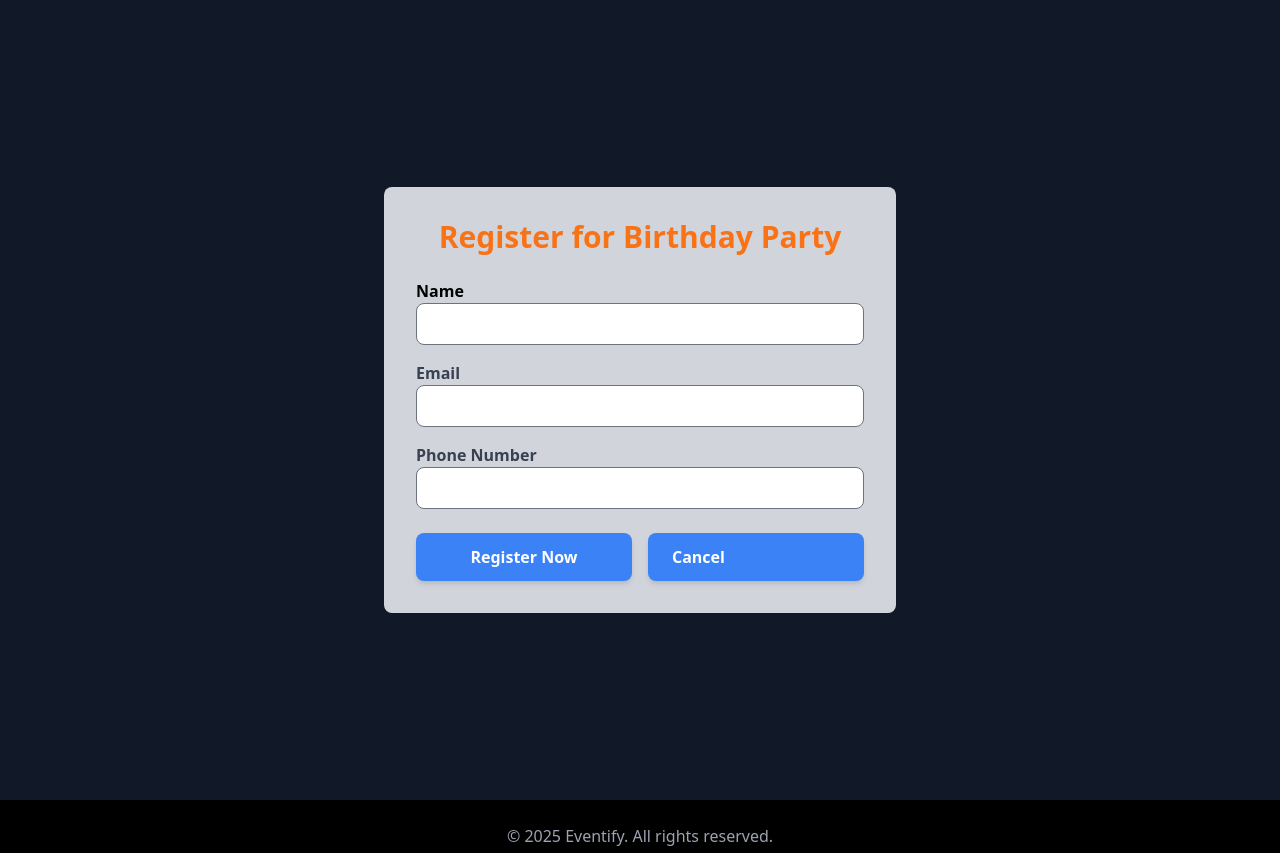
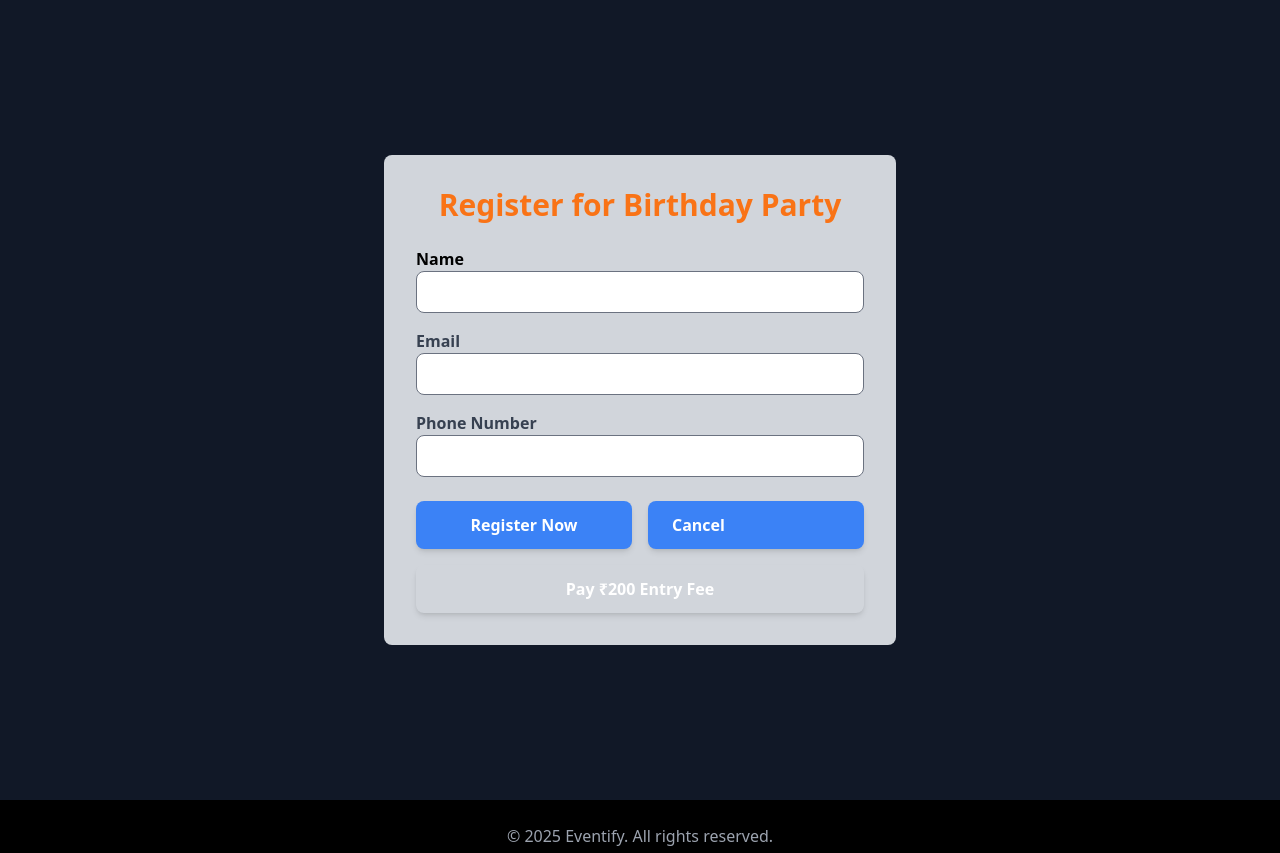
Before and after one commit to henil-suchak/Eventify-deploy, a Django app: page /event/event/29/register/ in a window 1280 px wide. Shown: the part 64-917 px from the top of the page. Run offline with Django 5.2, Linux system fonts and the light colour scheme; data comes from the database, SQL or seed files in the repository; some libraries are stand-ins or nearby versions.

Commit message:
Configure Razorpay and production settings for deployment

```diff
--- a/event/templates/event/register_user.html
+++ b/event/templates/event/register_user.html
@@ -60,6 +60,11 @@
                         Cancel
                     </a>
                 </div>
+                <div class="col-span-2 flex justify-center mt-4">
+                    <a href="{% url 'payments:initiate_payment' event.id %}" class="bg-green-500 hover:bg-green-600 text-white font-semibold px-6 py-3 rounded-lg shadow-md w-full transition duration-300 text-center">
+                        Pay ₹200 Entry Fee
+                    </a>
+                </div>
             </form>
 
         </div>
```
